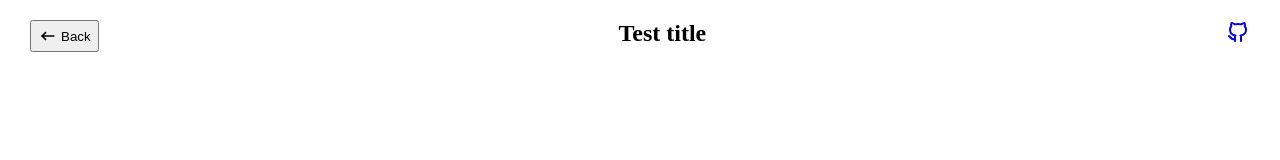
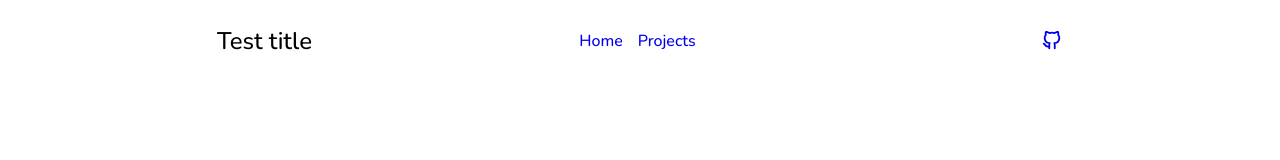
Before and after one commit to drlncode/JS-Projects-Collection, a website: page app/homePage/index.html in a window 1280 px wide. Drawn offline with nearby package versions, Linux system fonts and the light colour scheme.

Commit message:
Update home page.

```diff
--- a/app/homePage/css/styles.css
+++ b/app/homePage/css/styles.css
@@ -1,35 +1,64 @@
+@import url('https://fonts.googleapis.com/css2?family=Nunito:ital,wght@0,500;1,500&display=swap');
+
 * {
     margin: 0;
     padding: 0;
     box-sizing: border-box;
+    font-family: "Nunito", sans-serif;
+    font-weight: 400;
+
+    a {
+        text-decoration: none;
+    }
 }
 
 .app {
-    .app-header {
+    .app-header-container {
         width: 100%;
         position: fixed;
         display: flex;
-        justify-content: space-between;
-        padding: 20px 30px;
+        justify-content: center;
+        padding: 10px 0px;
 
-        #back {
-            cursor: pointer;
+        .app-header {
             display: flex;
-            justify-content: center;
+            justify-content: space-between;
             align-items: center;
-            padding: 2px 6px;
-            gap: 3px;
+            border-radius: 15px;
+            width: 70%;
+            padding: 15px 25px;
 
-            svg {
-                width: 20px;
+            .nav-header {
+                display: flex;
+                justify-content: center;
+                align-items: center;
+                gap: 15px;
+            }
+
+            .github-icon {
+                min-width: 100px;
+                display: flex;
+                justify-content: end;
+                margin-bottom: 2px;
+
+                a {
+                    height: 22px;
+
+                    svg {
+                        width: 22px;
+                        height: 22px;
+                    }
+                }
             }
         }
     }
 }
 
-@media screen and (max-width: 400px) {
+@media screen and (max-width: 600px) {
     .app-header {
-        .github-icon {
+        width: 80% !important;
+
+        .current-page-content {
             display: none;
         }
     }
--- a/app/homePage/index.html
+++ b/app/homePage/index.html
@@ -10,19 +10,21 @@
 </head>
 <body>
     <div class="app">
-        <div class="app-header">
-            <div class="back-button">
-                <button id="back">
-                    <svg  xmlns="http://www.w3.org/2000/svg"  width="24"  height="24"  viewBox="0 0 24 24"  fill="none"  stroke="currentColor"  stroke-width="2"  stroke-linecap="round"  stroke-linejoin="round"  class="icon icon-tabler icons-tabler-outline icon-tabler-arrow-narrow-left"><path stroke="none" d="M0 0h24v24H0z" fill="none"/><path d="M5 12l14 0" /><path d="M5 12l4 4" /><path d="M5 12l4 -4" /></svg>
-                    Back
-                </button>
+        <div class="app-header-container">
+            <div class="app-header">
+                <div class="current-page-content">
+                    <h2 class="title">Test title</h2>
+                </div>
+                <div class="nav-header">
+                    <a class="nav-link" href="/">Home</a>
+                    <a class="nav-link" href="/projects">Projects</a>
+                </div>
+                <div class="github-icon">
+                    <a href="https://github.com/drlncode/JS-Projects-Collection" target="_blank">
+                        <svg  xmlns="http://www.w3.org/2000/svg"  width="24"  height="24"  viewBox="0 0 24 24"  fill="none"  stroke="currentColor"  stroke-width="2"  stroke-linecap="round"  stroke-linejoin="round"  class="icon icon-tabler icons-tabler-outline icon-tabler-brand-github"><path stroke="none" d="M0 0h24v24H0z" fill="none"/><path d="M9 19c-4.3 1.4 -4.3 -2.5 -6 -3m12 5v-3.5c0 -1 .1 -1.4 -.5 -2c2.8 -.3 5.5 -1.4 5.5 -6a4.6 4.6 0 0 0 -1.3 -3.2a4.2 4.2 0 0 0 -.1 -3.2s-1.1 -.3 -3.5 1.3a12.3 12.3 0 0 0 -6.2 0c-2.4 -1.6 -3.5 -1.3 -3.5 -1.3a4.2 4.2 0 0 0 -.1 3.2a4.6 4.6 0 0 0 -1.3 3.2c0 4.6 2.7 5.7 5.5 6c-.6 .6 -.6 1.2 -.5 2v3.5" /></svg>
+                    </a>
+                </div>
             </div>
-            <div class="current-page-content">
-                <h2 class="title">Test title</h2>
-            </div>
-            <a class="github-icon" href="https://github.com/drlncode/JS-Projects-Collection" target="_blank">
-                <svg  xmlns="http://www.w3.org/2000/svg"  width="24"  height="24"  viewBox="0 0 24 24"  fill="none"  stroke="currentColor"  stroke-width="2"  stroke-linecap="round"  stroke-linejoin="round"  class="icon icon-tabler icons-tabler-outline icon-tabler-brand-github"><path stroke="none" d="M0 0h24v24H0z" fill="none"/><path d="M9 19c-4.3 1.4 -4.3 -2.5 -6 -3m12 5v-3.5c0 -1 .1 -1.4 -.5 -2c2.8 -.3 5.5 -1.4 5.5 -6a4.6 4.6 0 0 0 -1.3 -3.2a4.2 4.2 0 0 0 -.1 -3.2s-1.1 -.3 -3.5 1.3a12.3 12.3 0 0 0 -6.2 0c-2.4 -1.6 -3.5 -1.3 -3.5 -1.3a4.2 4.2 0 0 0 -.1 3.2a4.6 4.6 0 0 0 -1.3 3.2c0 4.6 2.7 5.7 5.5 6c-.6 .6 -.6 1.2 -.5 2v3.5" /></svg>
-            </a>
         </div>
         <div class="app-content"></div>
     </div>
```
